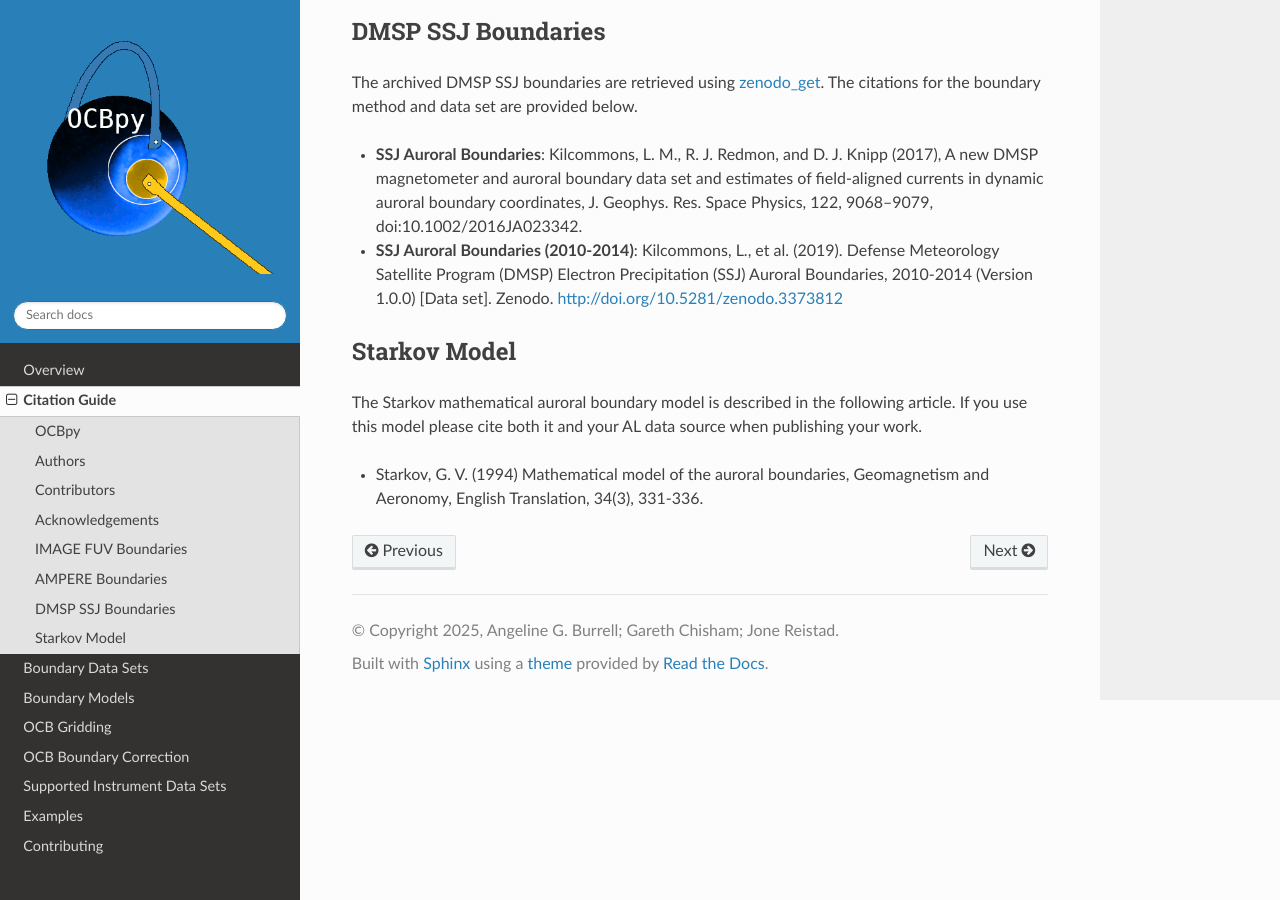
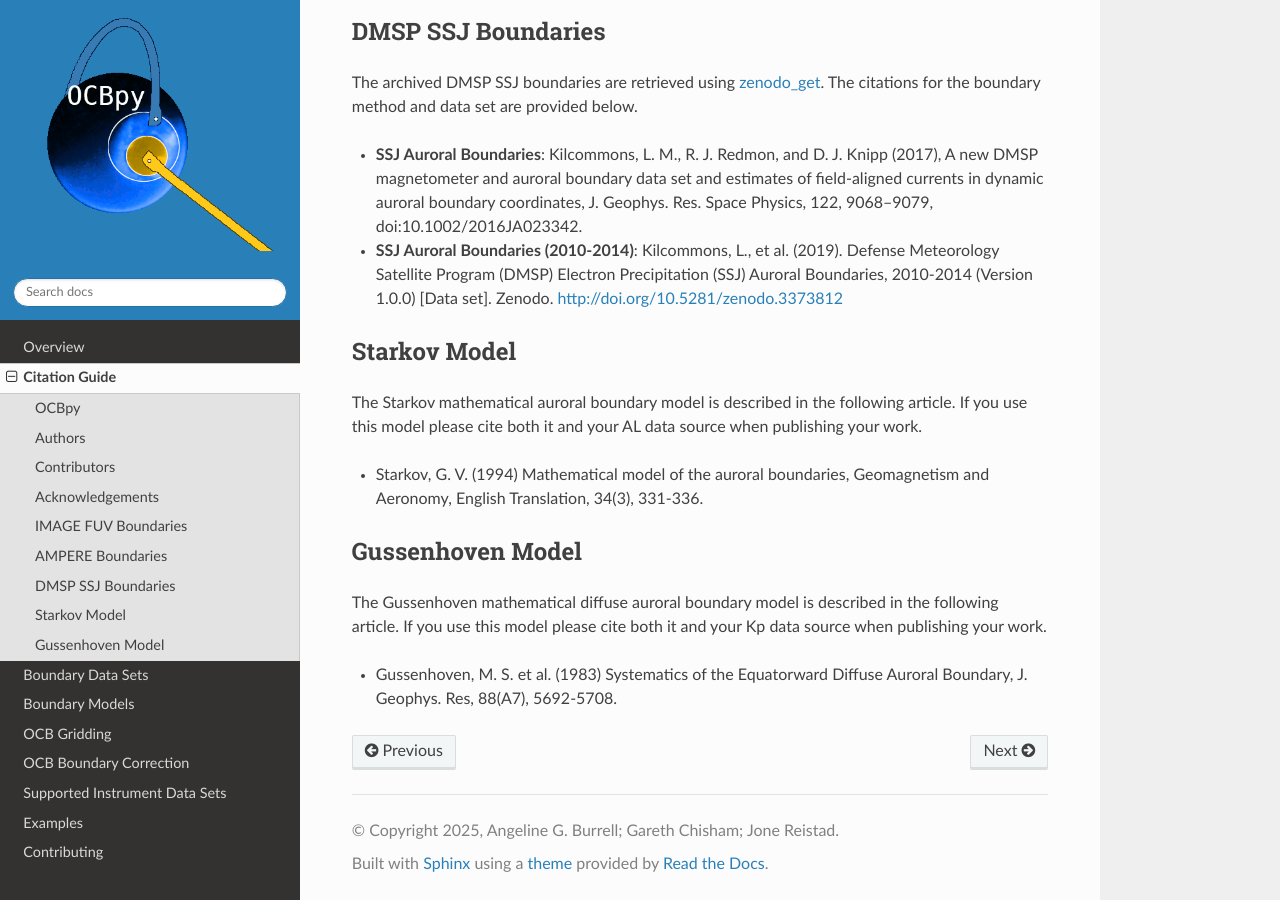
Before and after one commit to aburrell/ocbpy, a Sphinx documentation site: the page built from docs/citing.rst, in a window 1280 px wide and 900 px high, scrolled down 1889 px. Built offline with Sphinx 7.4.7 and the Read the Docs theme 3.1.0, drawn with Linux system fonts in a browser that asks for light colours; the version number is read from the project's files by our own code.

Commit message:
DOC: added Gussenhoven model to docs
Added the citation for the Gussenhoven EAB to the Citation section and the model description to the Models section.

```diff
--- a/docs/citing.rst
+++ b/docs/citing.rst
@@ -112,3 +112,16 @@ when publishing your work.
 
 * Starkov, G. V. (1994) Mathematical model of the auroral boundaries,
   Geomagnetism and Aeronomy, English Translation, 34(3), 331-336.
+
+
+.. _cite-guss:
+
+Gussenhoven Model
+-----------------
+
+The Gussenhoven mathematical diffuse auroral boundary model is described in the
+following article. If you use this model please cite both it and your Kp data
+source when publishing your work.
+
+* Gussenhoven, M. S. et al. (1983) Systematics of the Equatorward Diffuse
+  Auroral Boundary, J. Geophys. Res, 88(A7), 5692-5708.
```
Also changed, not shown: docs/ocb_models.rst (+13 -0 lines).
